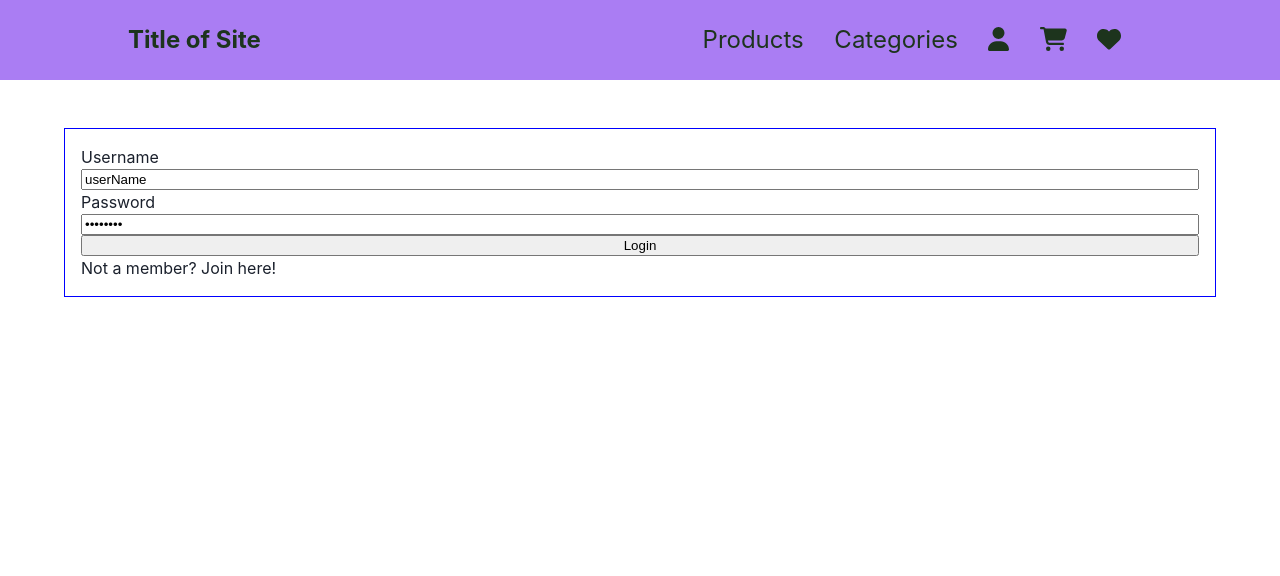
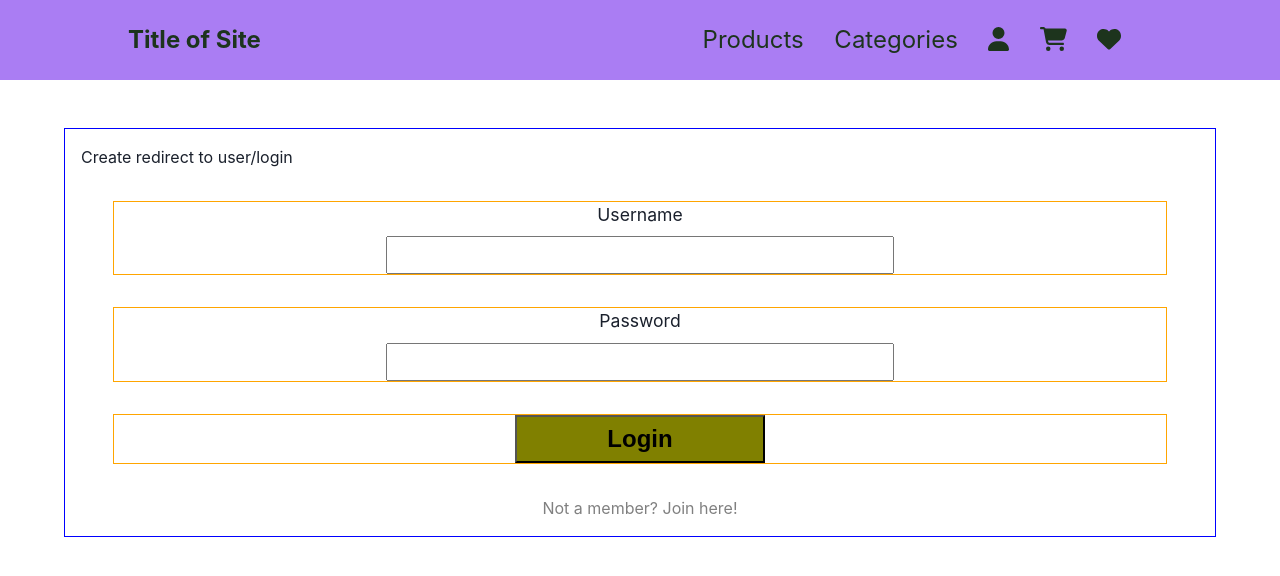
Before and after one commit to fishenchips/web-shop-examination, a Next.js app: page /user in a window 1280 px wide. Shown: the top 576 px of the page. Built offline with nearby package versions, Linux system fonts and the light colour scheme.

Commit message:
styling user form

```diff
--- /dev/null
+++ b/components/user/login/Login.module.css
@@ -0,0 +1,8 @@
+.linkDiv {
+  display: flex;
+  justify-content: center;
+}
+
+.link {
+  color: gray;
+}
--- a/components/user/login/Login.tsx
+++ b/components/user/login/Login.tsx
@@ -1,4 +1,6 @@
 import Link from "next/link";
+
+import styled from "./Login.module.css";
 import { UserForm } from "../userForm/UserForm";
 
 export const Login = () => {
@@ -10,7 +12,11 @@ export const Login = () => {
   return (
     <>
       <UserForm values={formValues} />
-      <Link href="/user/register">Not a member? Join here!</Link>
+      <div className={styled.linkDiv}>
+        <Link href="/user/register" className={styled.link}>
+          Not a member? Join here!
+        </Link>
+      </div>
     </>
   );
 };
--- a/components/user/userForm/UserForm.module.css
+++ b/components/user/userForm/UserForm.module.css
@@ -1,12 +1,35 @@
 .userForm div {
   display: flex;
   flex-direction: column;
+  align-items: center;
+  border: 1px solid orange;
+  margin: 2rem;
+}
+
+.userForm label {
+  margin-bottom: 0.5rem;
+  font-size: 1.1rem;
 }
 
 .userForm input {
   all: revert;
+  width: 100%;
+  max-width: 500px;
+  height: 2rem;
+  font-size: 1.2rem;
 }
 
 .userForm button {
   all: revert;
+  width: 100%;
+  max-width: 250px;
+  height: 3rem;
+  background-color: olive;
+  font-size: 1.5rem;
+  font-weight: 700;
+  cursor: pointer;
 }
+
+.userForm button:hover {
+  background-color: olivedrab;
+}
--- a/components/user/userForm/UserForm.tsx
+++ b/components/user/userForm/UserForm.tsx
@@ -12,11 +12,11 @@ export const UserForm = ({ values }: Props) => {
     <form className={styled.userForm}>
       <div>
         <label htmlFor="userName">Username</label>
-        <input type="text" value="userName" />
+        <input type="text" name="userName" />
       </div>
       <div>
         <label htmlFor="password">Password</label>
-        <input type="password" value="password" />
+        <input type="password" name="password" />
       </div>
       <div>
         <button type="submit">{values.btnText}</button>
--- a/pages/user/index.tsx
+++ b/pages/user/index.tsx
@@ -3,7 +3,12 @@ import { Login } from "../../components/user/login/Login";
 const UserPage = () => {
   /* Create function where if user in not logged in, redirect to /user/login */
 
-  return <Login />;
+  return (
+    <>
+      <p>Create redirect to user/login</p>
+      <Login />
+    </>
+  );
 };
 
 export default UserPage;
```
